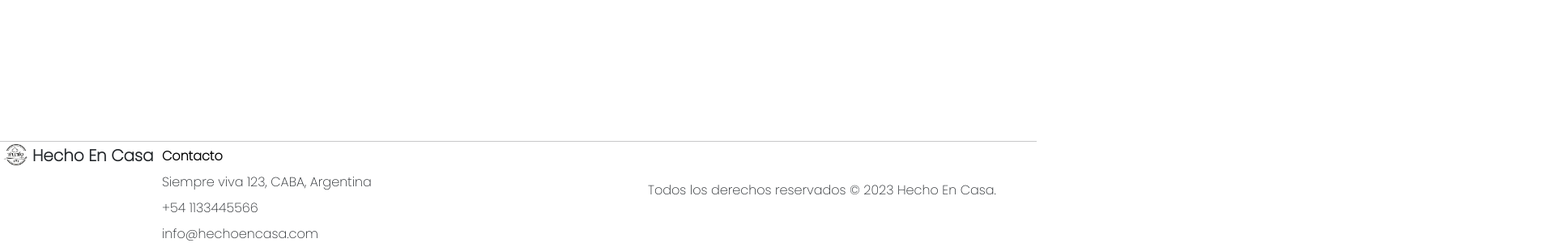
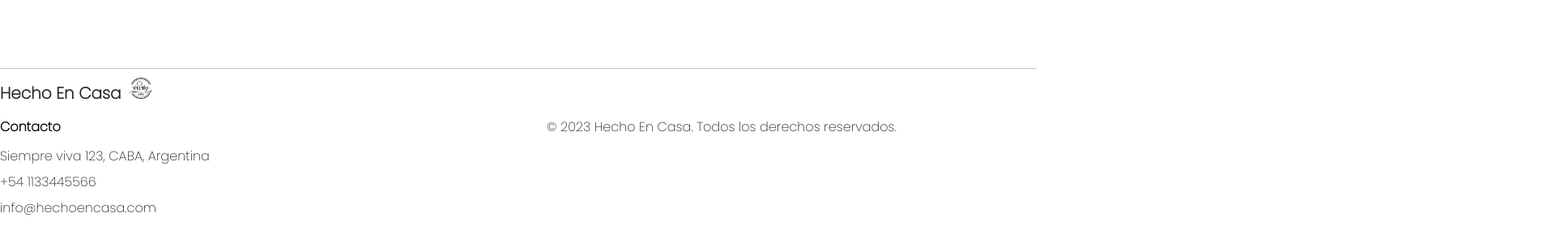
Before and after one commit to Diegoacosta22/PF-ACOSTA, a plain HTML site: page paginas/contacto.html in a window 1280 px wide. Shown: the part 1099-1399 px from the top of the page at 81% size, 1920 px wide, since content can reach past the window. Drawn offline with nearby package versions, Linux system fonts and the light colour scheme.

Commit message:
pie de pagina

```diff
--- a/css/estilo.css
+++ b/css/estilo.css
@@ -301,35 +301,31 @@
 
 .hr-uno{
     position: relative;
-    top: 470px;
+    top: 380px;
+}
+
+.footer-home{
+    margin-top: 300px;
 }
 
 .footer-uno{
-    position: relative;
-    left: 40px;
-    top: 405px;
+    display: inline-block;
+    padding-top: 100px;
 }
-
-.footer-dos p:first-of-type{
+.footer-dos{
     font-weight: bold;
 }
 
-.footer-dos{
-    display: block;
-    position: relative;
-    left: 200px;
-    top: 380px;
+.footer-tres{
+    display: flex;
 }
 
-.footer-tres{
+.derechos-uno{
     position: relative;
-    left: 800px;
-    top: 290px;
+    left: 600px;
 }
 
 .footer-logo{
-    position: relative;
-    top: 450px;
     width: 40px;
 }
 
@@ -386,6 +382,10 @@
         grid-template-columns: 1fr;
         grid-template-rows: repeat(4, 25%);
     }
+
+    .derechos-uno{
+        display: none;
+    }
 }
 
 
@@ -423,4 +423,8 @@
         grid-template-columns: 1fr;
         grid-template-rows: repeat(4, 30%);
     }
+
+    .footer-tres{
+        display: none;
+    }
 }
--- a/paginas/contacto.html
+++ b/paginas/contacto.html
@@ -74,7 +74,7 @@
             </div>
 
             <div>
-                <textarea name="mensaje" required cols="30" rows="10"></textarea>
+                <textarea name="mensaje" required cols="25" rows="10"></textarea>
             </div>
 
             <div>
@@ -93,23 +93,22 @@
     </main>
 
     <hr class="hr-uno">
+    <footer>
 
-    <footer>
-        <div >
+        <div class="footer-home">
             <div>
+                <h3 class="footer-uno lh-1 h5 fw-bolder mb-2">Hecho En Casa</h3>
                 <img class="footer-logo mb-3" src="../imagenes/logo2.png" alt="Logo de la empresa">
             </div>
-            <div>
-                <h3 class="footer-uno lh-1 h5 fw-bolder mb-2">Hecho En Casa</h3>
+            <div class="footer-tres">
+                <p class="footer-dos"><a href="paginas/contacto.html">Contacto</a></p>
+                <p class="derechos-uno">© 2023 Hecho En Casa. Todos los derechos reservados.</p>
             </div>
-            <div class="footer-dos lh-1">
-                <p><a href="paginas/contacto.html">Contacto</a></p>
+            <div class=" lh-1">
+
                 <p>Siempre viva 123, CABA, Argentina</p>
                 <p>+54 1133445566</p>
                 <p>info@hechoencasa.com</p>
-            </div>
-            <div class="footer-tres">
-                <p>Todos los derechos reservados &copy; 2023 Hecho En Casa.</p>
             </div>
         </div>
     </footer>
```
Also changed, not shown: index.html (+7 -7 lines), paginas/fotos.html (+9 -9 lines), paginas/nosotros.html (+8 -8 lines), paginas/recetas.html (+8 -8 lines).
